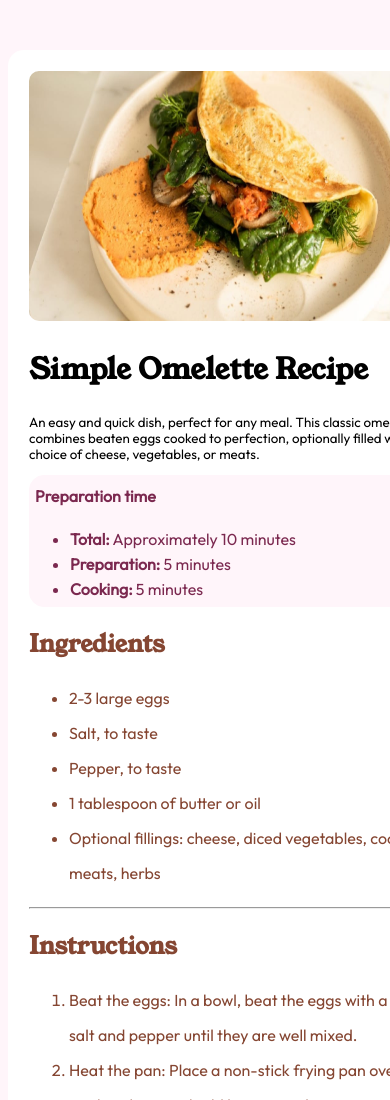
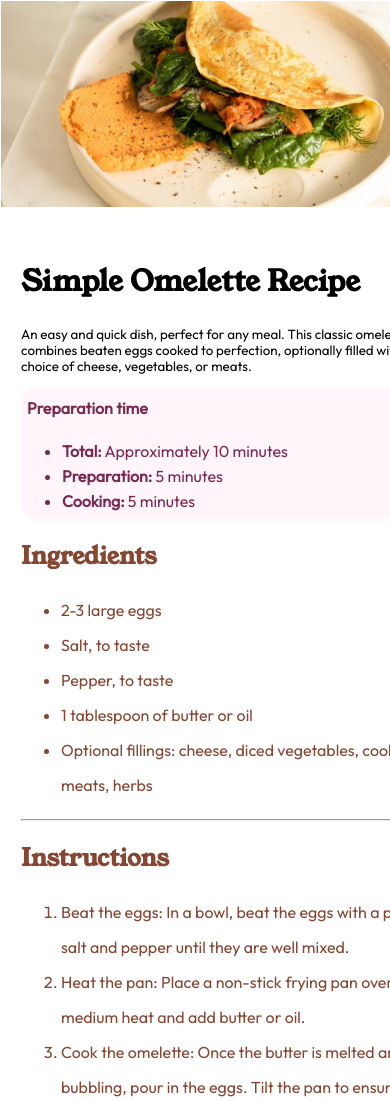
Before and after one commit to muhammedhuseynli/PracticeTask3, a plain HTML site: page index.html in a window 390 px wide. Shown: the top 1100 px of the page. Drawn offline with Linux system fonts and the light colour scheme.

Commit message:
responsiveMobile

```diff
--- a/css/main.css
+++ b/css/main.css
@@ -108,3 +108,42 @@ section.fourthSection > pre{
     font-family: 'Outfit', sans-serif;
     margin-left: 40px;
 }
+
+@media only screen and (max-width: 450px) {
+    body {
+        background-color: white;
+        margin: 0;
+        padding: 0;
+        position: relative;
+        top: 0;
+        left: 0;
+    }
+    div.mainDiv{
+        margin: 0;
+    }
+    div.imgDiv {
+        position: relative;
+
+    }
+
+    div.imgDiv > img {
+        display: block;
+        width: 100%;
+        height: auto;
+        border-radius: 0;
+        margin: 0;
+        padding: 0;
+        position: absolute;
+        top: 0;
+        left: 0;
+    }
+
+    section.firstSection {
+        padding-top: 250px;
+    }
+
+    section.firstSection > h1,
+    section.firstSection > p {
+        margin-top: 10px;
+    }
+}
```
